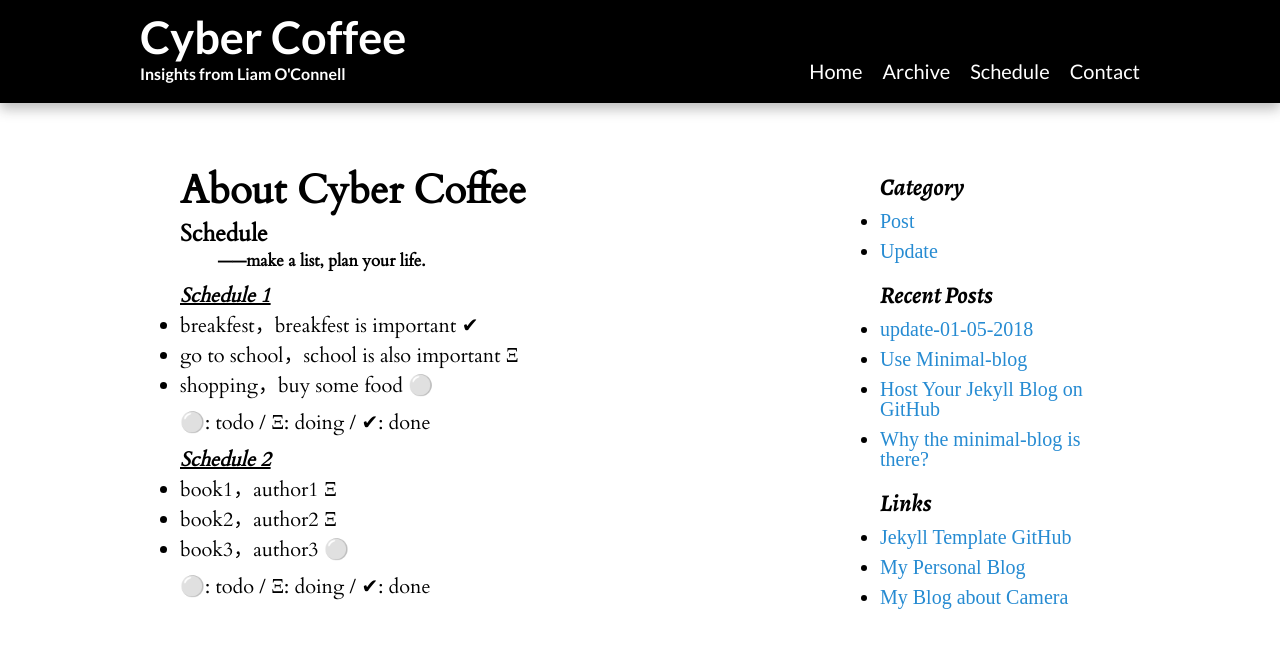
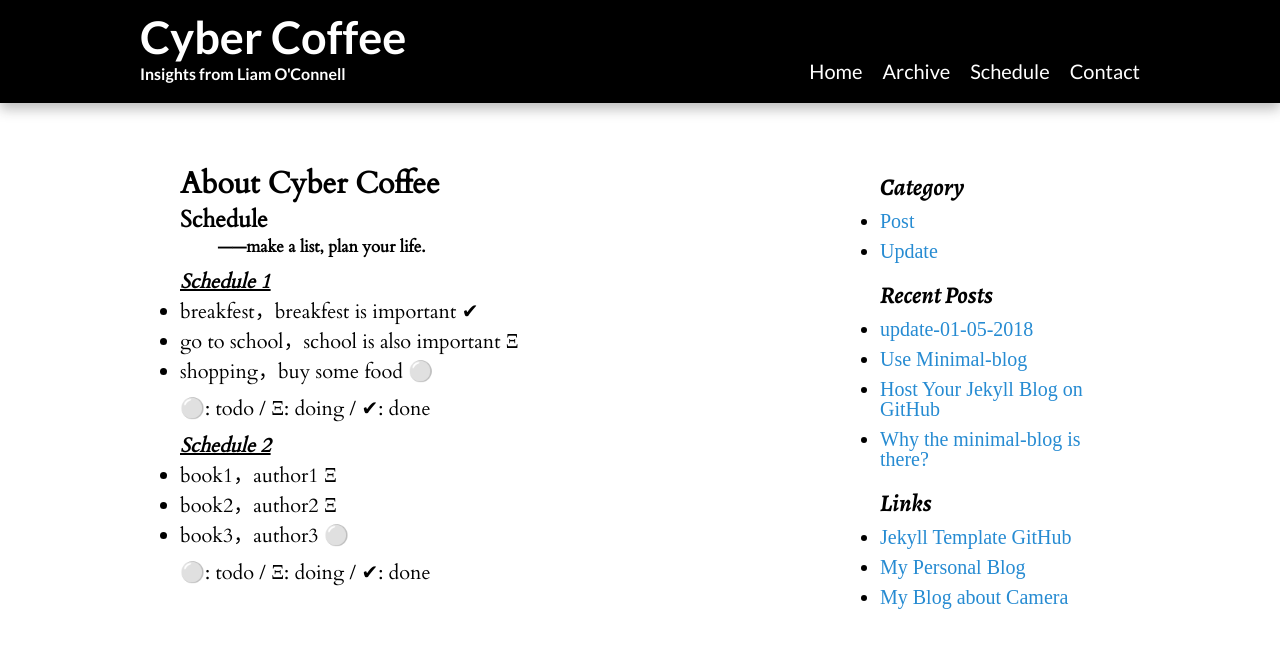
Before and after one commit to lpoconnell/CyberCoffee, a Jekyll site: the page built from list.html, in a window 1280 px wide. Shown: the top 648 px of the page. Built offline with Jekyll 4.4.1, drawn with Linux system fonts in a browser that asks for light colours; some web fonts are replaced.

```diff
--- a/list.html
+++ b/list.html
@@ -1,7 +1,7 @@
 ---
 layout: default
 ---
-<h1>About Cyber Coffee<h1>
+<h2>About Cyber Coffee<h2>
 <h3>Schedule<h3>
 <h5>&emsp;&emsp; ——make a list, plan your life.</h5>
 
```
